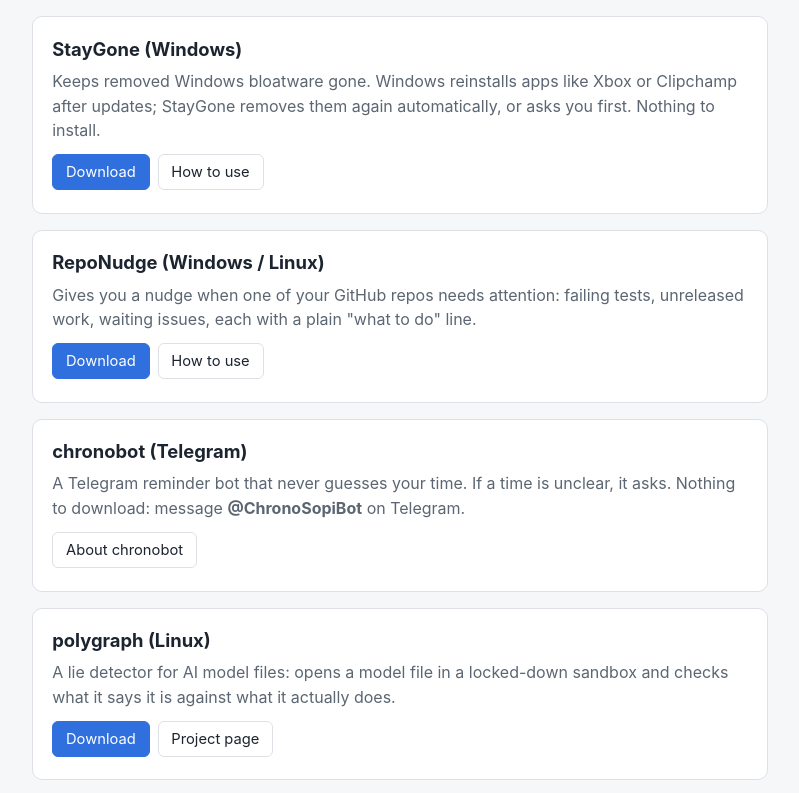
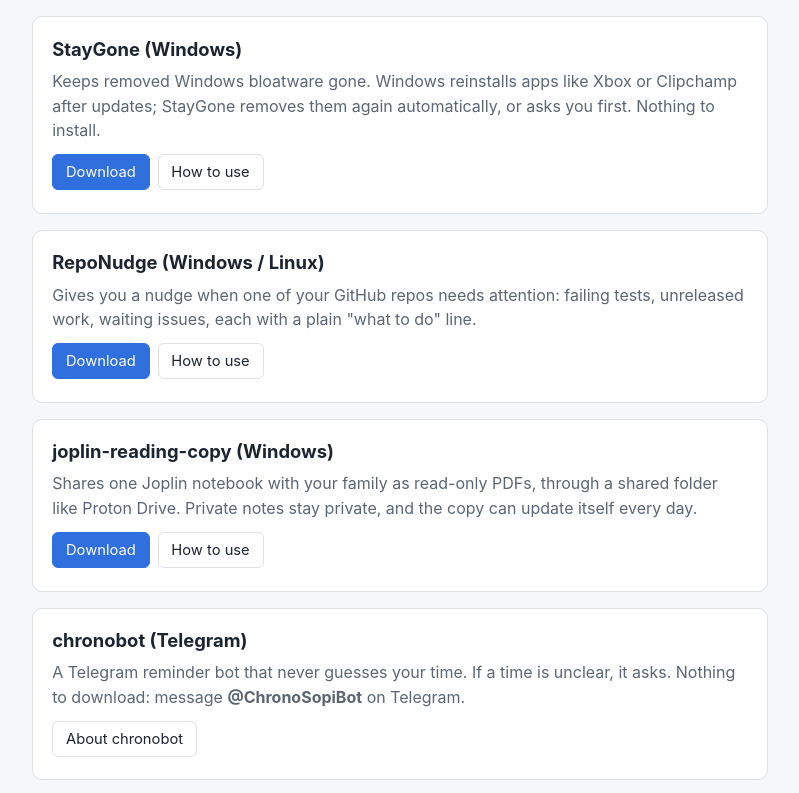
Before and after one commit to sopi22/sopi22.github.io, a plain HTML site: page index.html in a window 1280 px wide. Shown: the part 147-940 px from the top of the page, without its empty margins (240-1039 px from the left). Drawn offline with Linux system fonts and the light colour scheme.

Commit message:
Add joplin-reading-copy

```diff
--- a/index.html
+++ b/index.html
@@ -5,11 +5,11 @@
 <meta name="viewport" content="width=device-width, initial-scale=1">
 <meta name="google-site-verification" content="Q_-6vrK2OgxY3Ue5BBkvKU7RiI-siMvXet_Ax8VwKnU">
 <title>Jhoana Sophia Munar (sopi22) - Projects and Downloads</title>
-<meta name="description" content="Jhoana Sophia Munar (GitHub: sopi22), IT student. Free tools: StayGone (keeps Windows bloatware removed), RepoNudge, polygraph, chronobot Telegram reminder bot, caveat-keeper, phone-tryout. Downloads and source code.">
+<meta name="description" content="Jhoana Sophia Munar (GitHub: sopi22), IT student. Free tools: StayGone (keeps Windows bloatware removed), RepoNudge, joplin-reading-copy (share a Joplin notebook as PDFs), polygraph, chronobot Telegram reminder bot, caveat-keeper, phone-tryout. Downloads and source code.">
 <meta name="author" content="Jhoana Sophia Munar">
 <link rel="canonical" href="https://sopi22.github.io/">
 <meta property="og:title" content="Jhoana Sophia Munar - Projects and Downloads">
-<meta property="og:description" content="Free tools by Jhoana Sophia Munar (sopi22): StayGone, RepoNudge, polygraph, chronobot and more.">
+<meta property="og:description" content="Free tools by Jhoana Sophia Munar (sopi22): StayGone, RepoNudge, joplin-reading-copy, polygraph, chronobot and more.">
 <meta property="og:url" content="https://sopi22.github.io/">
 <meta property="og:type" content="profile">
 <script type="application/ld+json">
@@ -52,6 +52,12 @@
   </div>
 
   <div class="card">
+    <h2>joplin-reading-copy (Windows)</h2>
+    <p>Shares one Joplin notebook with your family as read-only PDFs, through a shared folder like Proton Drive. Private notes stay private, and the copy can update itself every day.</p>
+    <div class="links"><a class="dl" href="https://github.com/sopi22/joplin-reading-copy/archive/refs/heads/main.zip">Download</a><a href="https://github.com/sopi22/joplin-reading-copy#step-by-step-guide">How to use</a></div>
+  </div>
+
+  <div class="card">
     <h2>chronobot (Telegram)</h2>
     <p>A Telegram reminder bot that never guesses your time. If a time is unclear, it asks. Nothing to download: message <b>@ChronoSopiBot</b> on Telegram.</p>
     <div class="links"><a href="https://github.com/sopi22/chronobot">About chronobot</a></div>
```
